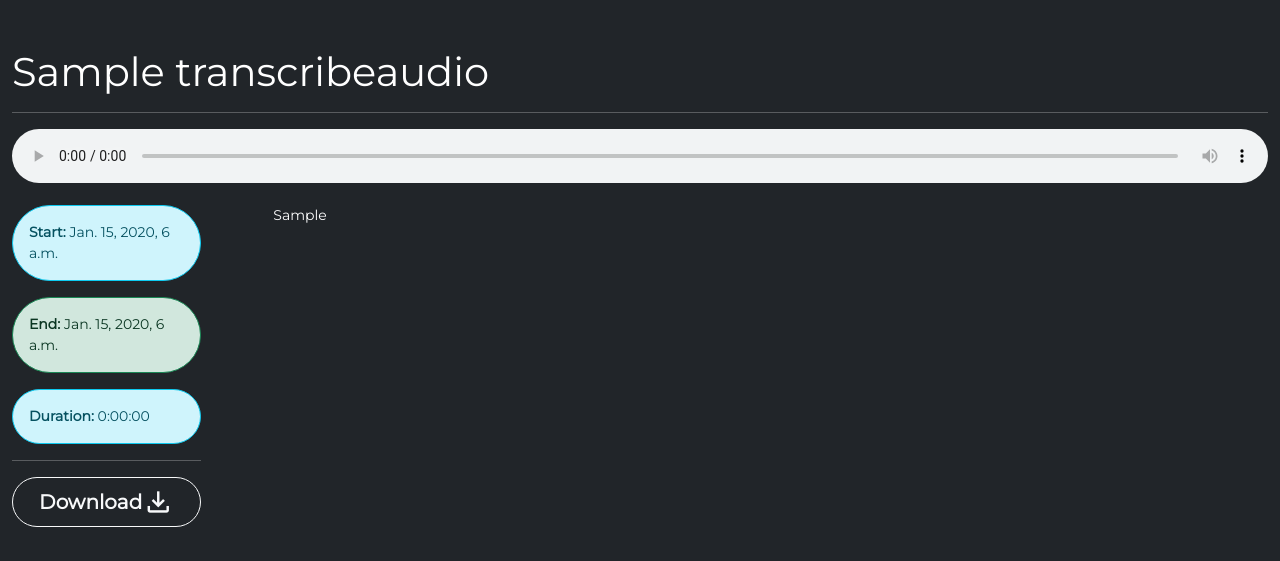
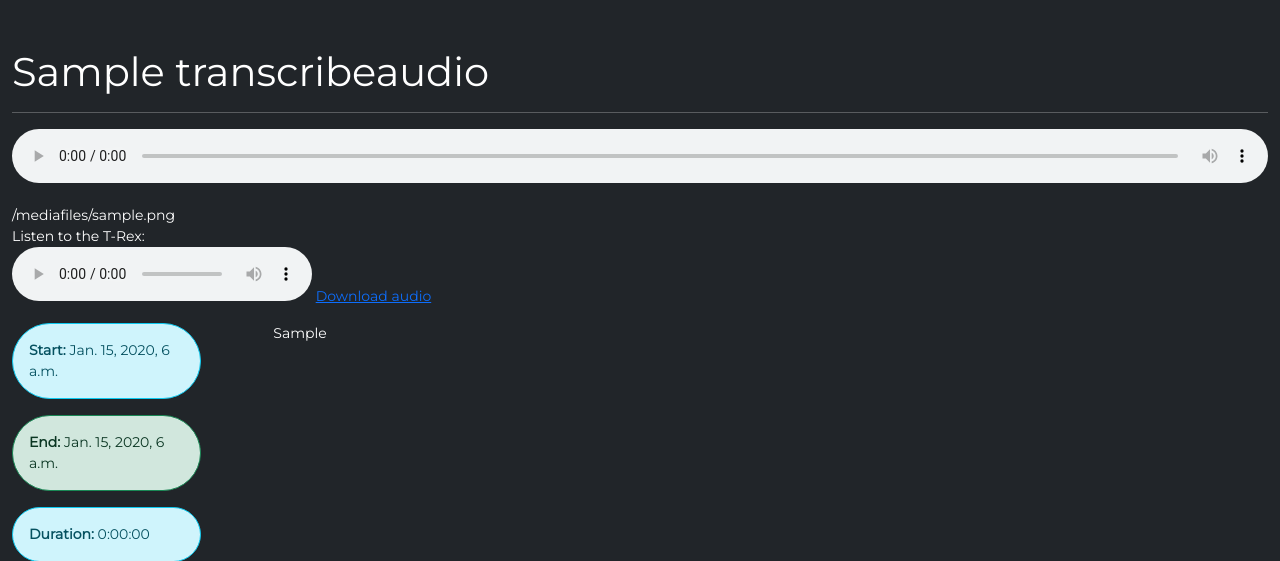
Before and after one commit to swelanauguste/kingship-transcribe-v1, a Django app: a page that uses app/templates/audio/detail.html in a window 1280 px wide. Shown: the part 63-624 px from the top of the page. Run offline with Django 4.2, Linux system fonts and the light colour scheme; a user stored in the database is signed in; tables that the repository leaves empty hold one stand-in row (values such as "Sample post"); parts of the project's set-up code (start-up, migrations or seed data) failed here and were passed over.

Commit message:
works on my laptop

```diff
--- a/app/audio/models.py
+++ b/app/audio/models.py
@@ -1,8 +1,11 @@
+import os
 import random
 import string
 
+from django.core.files.base import ContentFile
 from django.db import models
 from django.utils.text import slugify
+from pydub import AudioSegment
 from users.models import User
 
 
@@ -33,14 +36,35 @@ class TranscribeAudio(models.Model):
     created_at = models.DateTimeField(auto_now_add=True)
     updated_at = models.DateTimeField(auto_now=True)
     created_by = models.ForeignKey(
-        User, on_delete=models.CASCADE, related_name="transcriptions", null=True, blank=True
+        User,
+        on_delete=models.CASCADE,
+        related_name="transcriptions",
+        null=True,
+        blank=True,
     )
 
     class Meta:
         ordering = ["-updated_at"]
 
     def save(self, *args, **kwargs):
-        self.slug = slugify(self.name)
+        if not self.slug:
+            self.slug = slugify(self.name)
+        if self.audio_file and not self.audio_file.name.endswith(".mp3"):
+            # Load the audio file using pydub
+            audio = AudioSegment.from_file(self.audio_file)
+            # Convert the audio to MP3 format
+            audio_data = audio.export(format="mp3")
+
+            # Generate a new filename with an MP3 extension
+            filename, _ = os.path.splitext(self.audio_file.name)
+            mp3_filename = f"{filename}.mp3"
+
+            # Save the converted MP3 file
+            self.audio_file.save(
+                mp3_filename, ContentFile(audio_data.read()), save=False
+            )
+            audio_data.close()
+
         super(TranscribeAudio, self).save(*args, **kwargs)
 
     def get_duration(self):
@@ -53,3 +77,4 @@ class TranscribeAudio(models.Model):
 
     def __str__(self):
         return f"{self.audio_file.name}"
+        return f"{self.audio_file.name}"
--- a/app/audio/tasks.py
+++ b/app/audio/tasks.py
@@ -15,6 +15,7 @@ def transcribe_audio(task_id):
         model_size = "small"
         model = WhisperModel(model_size, device="cpu", compute_type="int8")
         audio_file = task.audio_file.path
+
         segments, info = model.transcribe(audio_file, beam_size=5)
         task.start = timezone.now()
         task.save()
--- a/app/templates/audio/detail.html
+++ b/app/templates/audio/detail.html
@@ -6,12 +6,21 @@
 <div class="container-fluid py-5">
     <h1>{{object.name|truncatechars:60}}</h1>
     <hr>
-    <audio controls
+    {% if object.audio_file %}
+    <audio type="audio/mpeg"
+        src="{{ object.audio_file.url }}"
+        controls
         class="w-100 mb-3">
-        <source
-            src="{% if object.audio_file %}{{ object.audio_file.url }}{% endif %}"
-            type="audio/mp3">
+
     </audio>
+    {{ object.audio_file.url }}
+    <figure>
+        <figcaption>Listen to the T-Rex:</figcaption>
+        <audio controls
+            src="{{ object.audio_file.url }}"></audio>
+        <a href="/media/cc0-audio/t-rex-roar.mp3"> Download audio </a>
+    </figure>
+    {% endif %}
     <div id="content"
         class="row">
 
@@ -90,6 +99,11 @@
                 .catch(error => console.log('Error:', error));
         }, 5000);
     }
+    function myFunction() {
+        var x = document.getElementById("myAudio");
+        document.getElementById("mySpan").innerHTML = ("Seeking: " + x.seeking);
+    }
+
 </script>
 
 {% endblock content %}
```
